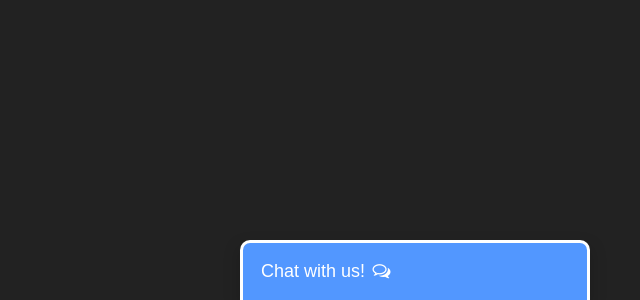
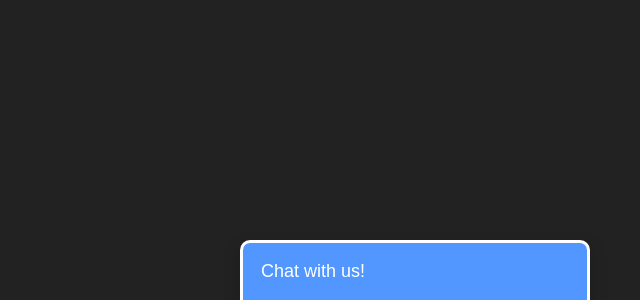
Before and after one commit to ish380/Chatbot, a plain HTML site: page index.html in a window 1280 px wide. Shown: the part 500-800 px from the top of the page, 640-1280 px from the left. Drawn offline with nearby package versions, Linux system fonts and the light colour scheme; files that its build step writes are made by us from their sources; files whose address does not match are found by name.

Commit message:
Update index.html

```diff
--- a/index.html
+++ b/index.html
@@ -17,7 +17,7 @@
     <!-- CHAT BAR BLOCK -->
     <div class="chat-bar-collapsible">
         <button id="chat-button" type="button" class="collapsible">Chat with us!
-            <i id="chat-icon" style="color: #fff;" class="fa fa-fw fa-comments-o"></i>
+<!--             <i id="chat-icon" style="color: #fff;" class="fa fa-fw fa-comments-o"></i> -->
         </button>
 
         <div class="content">
```
